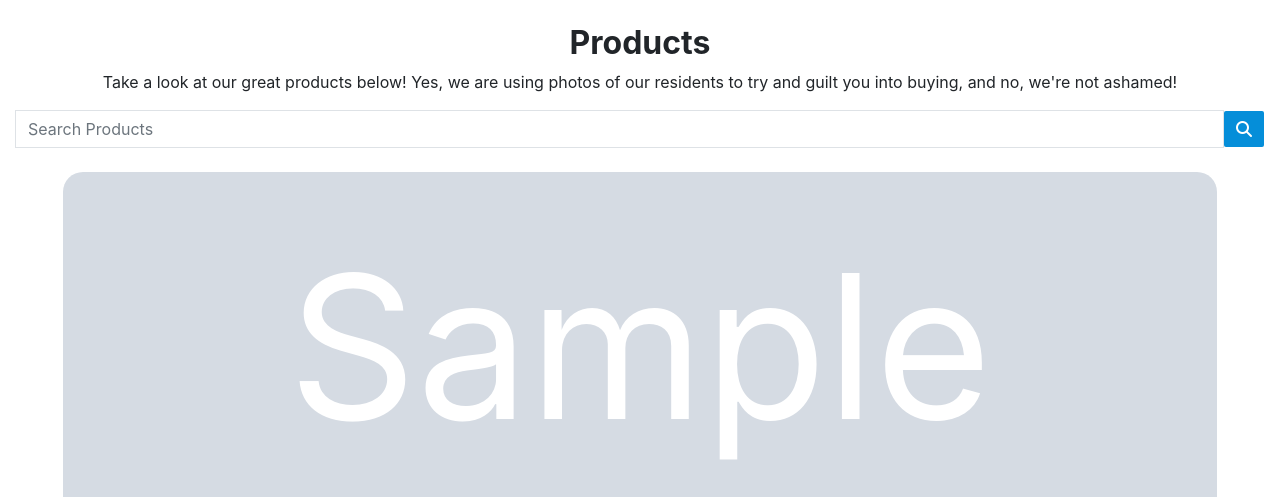
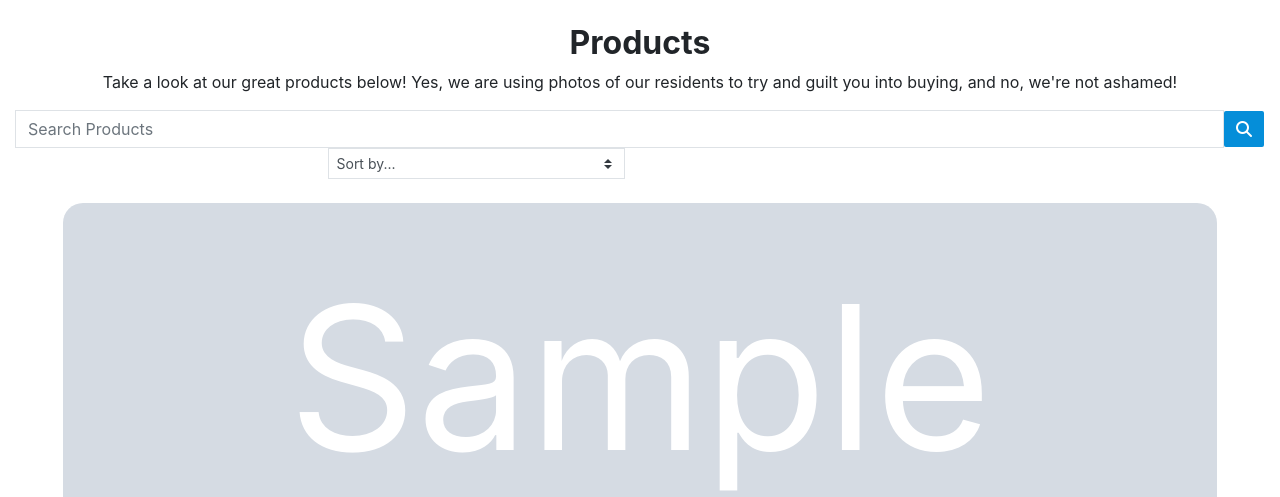
Before and after one commit to BenD2525/the_rescuers_p5, a Django app: page /products/ in a window 1280 px wide. Shown: the part 56-553 px from the top of the page. Run offline with Django 4.2, Linux system fonts and the light colour scheme; tables that the repository leaves empty hold one stand-in row (values such as "Sample post"); grey boxes marked "Sample" are stand-in pictures; some libraries are stand-ins or nearby versions.

Commit message:
Add product sorting functionality to products_list view and products_list template

```diff
--- a/products/templates/products/products_list.html
+++ b/products/templates/products/products_list.html
@@ -11,6 +11,7 @@
                 buying, and no, we're not ashamed!</p>
         </div>
     </div>
+    <!-- Search bar for filtering -->
     <form method="GET" action="{% url 'products:products_list' %}">
         <div class="input-group w-100">
             <input class="form-control border border-black rounded-0" type="text" name="search" placeholder="Search Products">
@@ -23,6 +24,18 @@
             </div>
         </div>
     </form>
+    <!-- Sorting -->
+    <div class="col-12 col-md-6 my-auto order-md-last d-flex justify-content-center justify-content-md-end">
+        <div class="sort-select-wrapper w-50">
+            <select id="sorter" class="custom-select custom-select-sm rounded-0 border border-{% if current_sorting != 'None_None' %}info{% else %}black{% endif %}">
+                <option value="reset" {% if current_sorting == 'None_None' %}selected{% endif %}>Sort by...</option>
+                <option value="price_asc" {% if current_sorting == 'price_asc' %}selected{% endif %}>Price (low to high)</option>
+                <option value="price_desc" {% if current_sorting == 'price_desc' %}selected{% endif %}>Price (high to low)</option>
+                <option value="name_asc" {% if current_sorting == 'name_asc' %}selected{% endif %}>Name (A-Z)</option>
+                <option value="name_desc" {% if current_sorting == 'name_desc' %}selected{% endif %}>Name (Z-A)</option>
+            </select>
+        </div>
+    </div>
     <div class="row mx-4 justify-content-center mb-4">
         {% for product in products %}
         <a href="{{ product.id }}" class="product-link">
@@ -42,3 +55,28 @@
     </div>
 </div>
 {% endblock %}
+
+{% block postloadjs %}
+<script type="text/javascript">
+    $('#sorter').change(function() {
+        const selector = $(this);
+        const currentUrl = new URL(window.location);
+
+        const selectedVal = selector.val();
+        if(selectedVal != "reset"){
+            const sort = selectedVal.split("_")[0];
+            const direction = selectedVal.split("_")[1];
+
+            currentUrl.searchParams.set("sort", sort);
+            currentUrl.searchParams.set("direction", direction);
+
+            window.location.replace(currentUrl);
+        } else {
+            currentUrl.searchParams.delete("sort");
+            currentUrl.searchParams.delete("direction");
+
+            window.location.replace(currentUrl);
+        }
+    })
+</script>
+{% endblock %}
--- a/products/views.py
+++ b/products/views.py
@@ -2,6 +2,7 @@ from django.shortcuts import redirect, render, reverse
 from django.contrib import messages
 from .models import Product
 from django.db.models import Q
+from django.db.models.functions import Lower
 
 
 def products_list(request):
@@ -9,6 +10,8 @@ def products_list(request):
     serialized_products = []
     products = Product.objects.all()
     query = None
+    sort = None
+    direction = None
 
     for product in products:
         serialized_products.append({
@@ -19,18 +22,34 @@ def products_list(request):
             "id": product.id,
         })
 
-    if 'search' in request.GET:
-        query = request.GET['search']
-        if not query:
-            messages.error(request, "Please enter search criteria")
-            return redirect(reverse('products:products_list'))
+    if request.GET:
+        if 'sort' in request.GET:
+            sortkey = request.GET['sort']
+            sort = sortkey
+            if sortkey == 'name':
+                sortkey = 'lower_name'
+                products = products.annotate(lower_name=Lower('name'))
+            if 'direction' in request.GET:
+                direction = request.GET['direction']
+                if direction == 'desc':
+                    sortkey = f'-{sortkey}'
+            serialized_products = products.order_by(sortkey)
 
-        queries = Q(name__icontains=query) | Q(description__icontains=query)
-        serialized_products = products.filter(queries)
+        if 'search' in request.GET:
+            query = request.GET['search']
+            if not query:
+                messages.error(request, "Please enter search criteria")
+                return redirect(reverse('products:products_list'))
+
+            queries = Q(name__icontains=query) | Q(description__icontains=query)
+            serialized_products = products.filter(queries)
+
+    current_sorting = f'{sort}_{direction}'
 
     context = {
         "products": serialized_products,
         "search": query,
+        'current_sorting': current_sorting,
         }
     return render(request, 'products/products_list.html', context)
 
```
